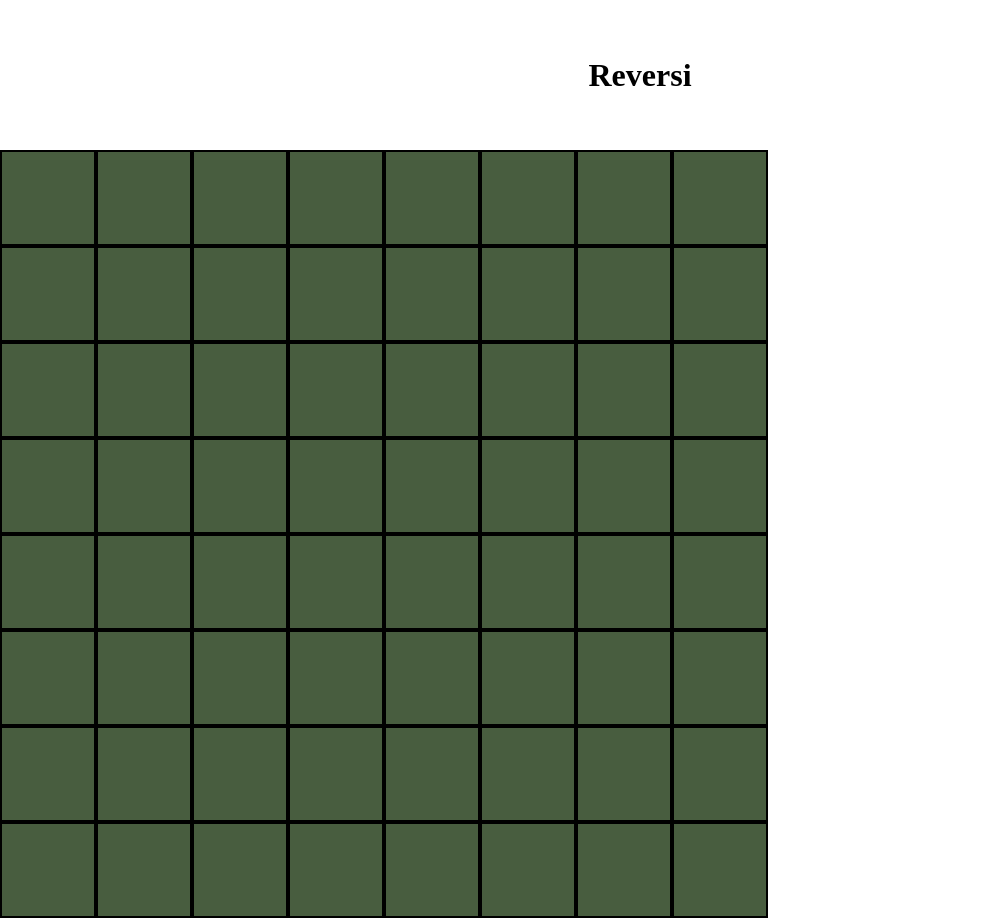
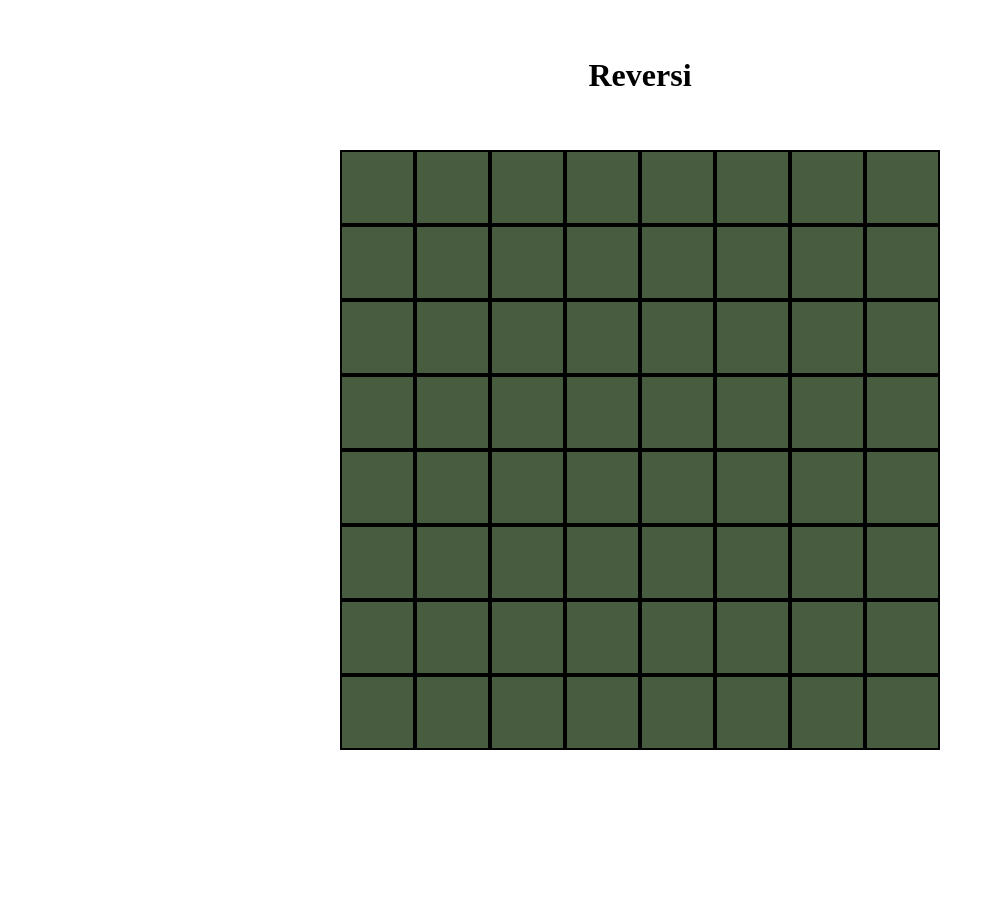
Before and after one commit to Shin417/Reversi_App_Python, a React (Vite) app in the folder client/: page / in a window 1280 px wide. Shown: the whole page, without its empty margins (0-1003 px from the left). After the commit the page ends 800 px from the top, so only its background shows below. Built offline with nearby package versions, Linux system fonts and the light colour scheme.

Commit message:
Styled cell

```diff
--- a/client/src/App.css
+++ b/client/src/App.css
@@ -12,22 +12,17 @@
   justify-content: center;
 }
 
-.side{
-  width: 20%;
-  height: auto;
+.main-section{
+  width: 100%;
+  margin: 0;
+  padding: 0;
   display: flex;
-  flex-direction: column;
+  align-items: center;
   justify-content: center;
-  align-items: center;
-}
-
-.link-list{
-  list-style-type: none;
-  text-align: center;
 }
 
 .board{
-  max-width: 60%;
+  width: 600px;
   height: auto;
   aspect-ratio: 1/1;
   display: grid;
--- a/client/src/App.jsx
+++ b/client/src/App.jsx
@@ -11,11 +11,13 @@
   return (
     <>
       <Header/>
-      <div className="board">
-        {Array.from({ length:64}).map((_,index) => (
-          <Cell></Cell>
-        ))}
-      </div>
+      <section className="main-section">
+        <div className="board">
+          {Array.from({ length:64}).map((_,index) => (
+            <Cell></Cell>
+          ))}
+        </div>
+      </section>
     </>
   );
 }
```
